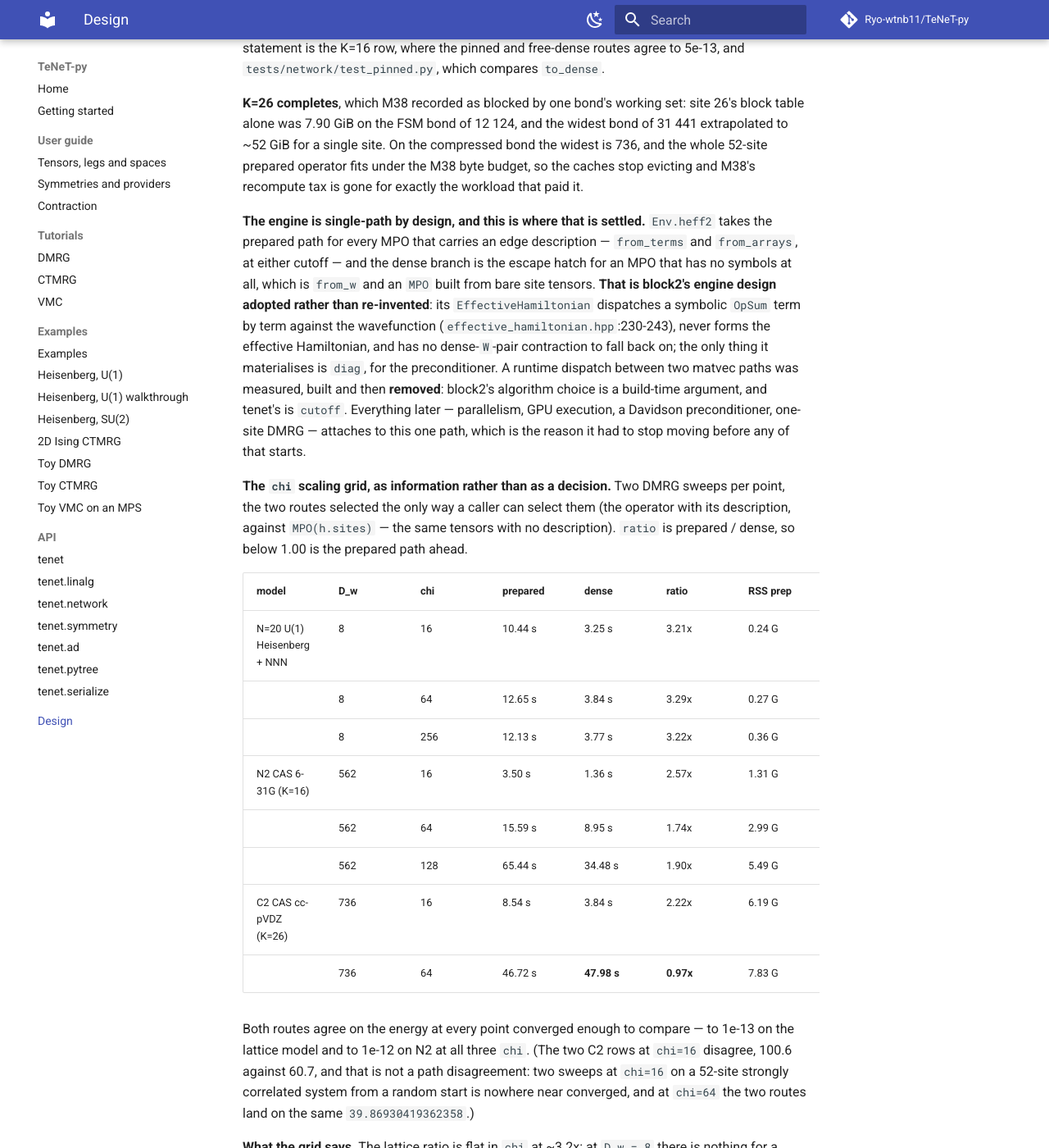
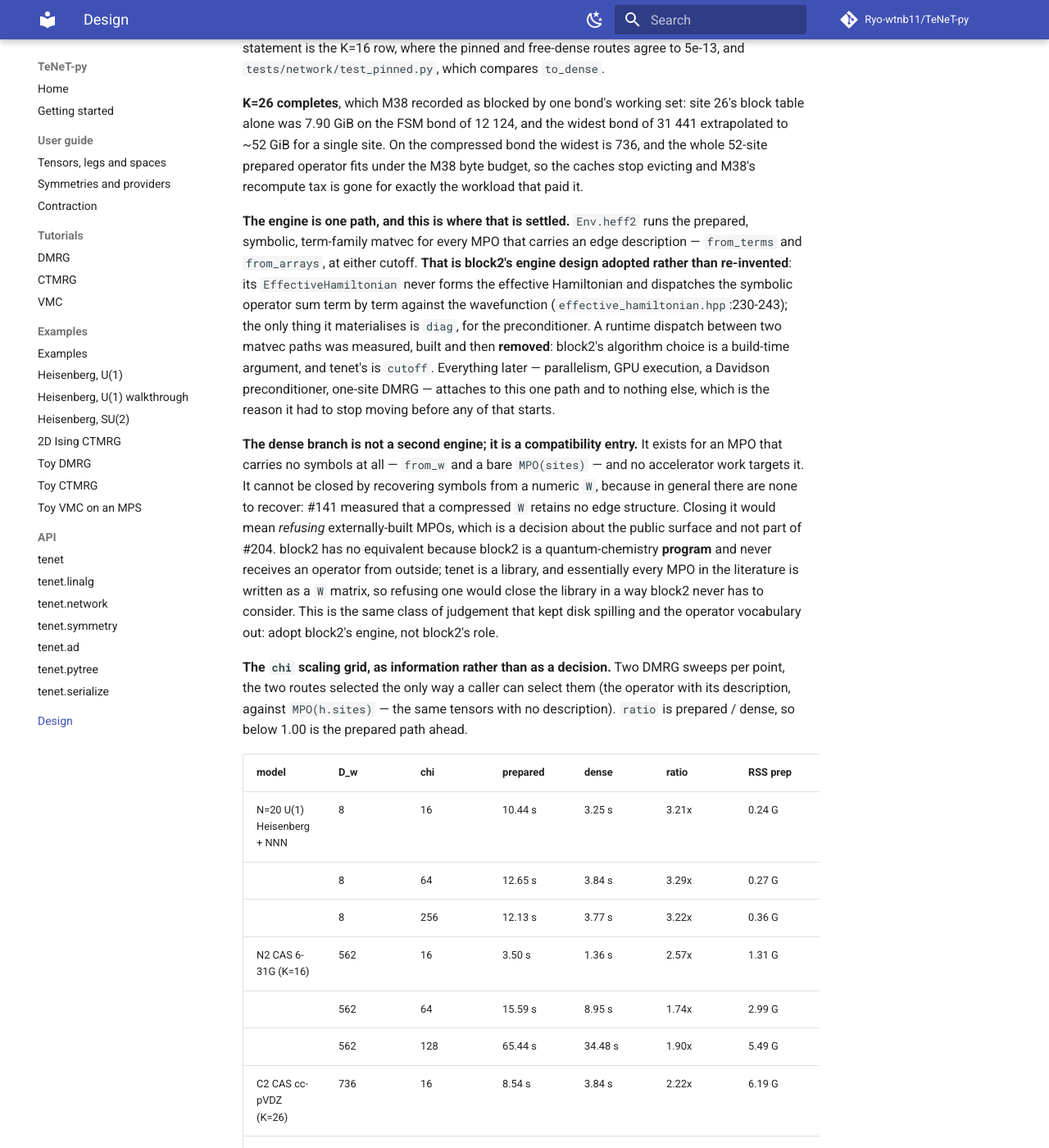
Before and after one commit to Ryo-wtnb11/TeNeT-py, an MkDocs documentation site: the page built from docs/design.md, in a window 1280 px wide and 1400 px high, scrolled down 74083 px. Shown: the whole window at 82% size. Built offline with MkDocs 1.6.1 and Material for MkDocs 9.7.7, drawn with Linux system fonts in a browser that asks for light colours; comment, search, counter and statistics services are not loaded; some of the changed text lies outside the part shown.

Commit message:
M39: state the engine as one path and the dense branch as a compatibility entry
The prepared symbolic matvec is the engine and is where parallelism and
accelerator work attaches; the dense branch exists for an MPO carrying no
symbols (from_w, bare sites), cannot be closed without refusing
externally-built MPOs, and is targeted by no accelerator work. block2 has no
equivalent because it is a program, not a library.

Co-Authored-By: Claude Fable 5 <noreply@anthropic.com>

```diff
--- a/docs/design.md
+++ b/docs/design.md
@@ -3446,7 +3446,8 @@ The split:
   **Gate 2 — a full DMRG at `chi=16`, three sweeps, per operator route.** `fsm` is the
   prepared path on the uncompressed FSM bond, which is M38's row and the number to beat;
   `pinned` is this milestone; `free-dense` is gate 2's honest baseline, the freely
-  compressed sites handed over in a bare `MPO` so that `heff2` takes the escape hatch —
+  compressed sites handed over in a bare `MPO` so that `heff2` takes the compatibility
+  entry —
   the alternative that needs no new code at all. It is a *measurement*, not a shipped
   route: a `from_terms` operator always carries its description and always runs the one
   engine path, and reaching this row means deliberately throwing the description away.
@@ -3488,19 +3489,29 @@ The split:
   the whole 52-site prepared operator fits under the M38 byte budget, so the caches stop
   evicting and M38's recompute tax is gone for exactly the workload that paid it.
 
-  **The engine is single-path by design, and this is where that is settled.** `Env.heff2`
-  takes the prepared path for every MPO that carries an edge description — `from_terms`
-  and `from_arrays`, at either cutoff — and the dense branch is the escape hatch for an
-  MPO that has no symbols at all, which is `from_w` and an `MPO` built from bare site
-  tensors. **That is block2's engine design adopted rather than re-invented**: its
-  `EffectiveHamiltonian` dispatches a symbolic `OpSum` term by term against the
-  wavefunction (`effective_hamiltonian.hpp`:230-243), never forms the effective
-  Hamiltonian, and has no dense-`W`-pair contraction to fall back on; the only thing it
-  materialises is `diag`, for the preconditioner. A runtime dispatch between two matvec
-  paths was measured, built and then **removed**: block2's algorithm choice is a build-time
+  **The engine is one path, and this is where that is settled.** `Env.heff2` runs the
+  prepared, symbolic, term-family matvec for every MPO that carries an edge description —
+  `from_terms` and `from_arrays`, at either cutoff. **That is block2's engine design
+  adopted rather than re-invented**: its `EffectiveHamiltonian` never forms the effective
+  Hamiltonian and dispatches the symbolic operator sum term by term against the
+  wavefunction (`effective_hamiltonian.hpp`:230-243); the only thing it materialises is
+  `diag`, for the preconditioner. A runtime dispatch between two matvec paths was
+  measured, built and then **removed**: block2's algorithm choice is a build-time
   argument, and tenet's is `cutoff`. Everything later — parallelism, GPU execution, a
-  Davidson preconditioner, one-site DMRG — attaches to this one path, which is the reason
-  it had to stop moving before any of that starts.
+  Davidson preconditioner, one-site DMRG — attaches to this one path and to nothing else,
+  which is the reason it had to stop moving before any of that starts.
+
+  **The dense branch is not a second engine; it is a compatibility entry.** It exists for
+  an MPO that carries no symbols at all — `from_w` and a bare `MPO(sites)` — and no
+  accelerator work targets it. It cannot be closed by recovering symbols from a numeric
+  `W`, because in general there are none to recover: #141 measured that a compressed `W`
+  retains no edge structure. Closing it would mean *refusing* externally-built MPOs, which
+  is a decision about the public surface and not part of #204. block2 has no equivalent
+  because block2 is a quantum-chemistry **program** and never receives an operator from
+  outside; tenet is a library, and essentially every MPO in the literature is written as a
+  `W` matrix, so refusing one would close the library in a way block2 never has to
+  consider. This is the same class of judgement that kept disk spilling and the operator
+  vocabulary out: adopt block2's engine, not block2's role.
 
   **The `chi` scaling grid, as information rather than as a decision.** Two DMRG sweeps
   per point, the two routes selected the only way a caller can select them (the operator
@@ -3531,9 +3542,9 @@ The split:
   against 3.53 s. On ab initio integrals the ratio **narrows in `chi` on the widest bond**,
   reaching 0.97x on C2 at `chi=64`: the per-bond cores do amortise as the two-site tensor
   grows, which is the question the M38-era `chi=16` measurement could not answer. That is
-  the honest position of the engine today — a constant factor against a dense contraction
-  at small `chi`, at parity by `chi=64` where the bond is widest — and where the
-  optimisation work goes is *inside* this path, not into a second one.
+  the honest position of the engine today — a constant factor against the compatibility
+  entry's dense contraction at small `chi`, at parity by `chi=64` where the bond is widest
+  — and where the optimisation work goes is *inside* this one path, never into a second.
 
   **The constant factor on a lattice model at a float cutoff is real and is not engineered
   around.** N=20 U(1) Heisenberg, `chi=64`, four sweeps: `cutoff=None` **1.96 s**, default
```
Also changed, not shown: 2 other files.
